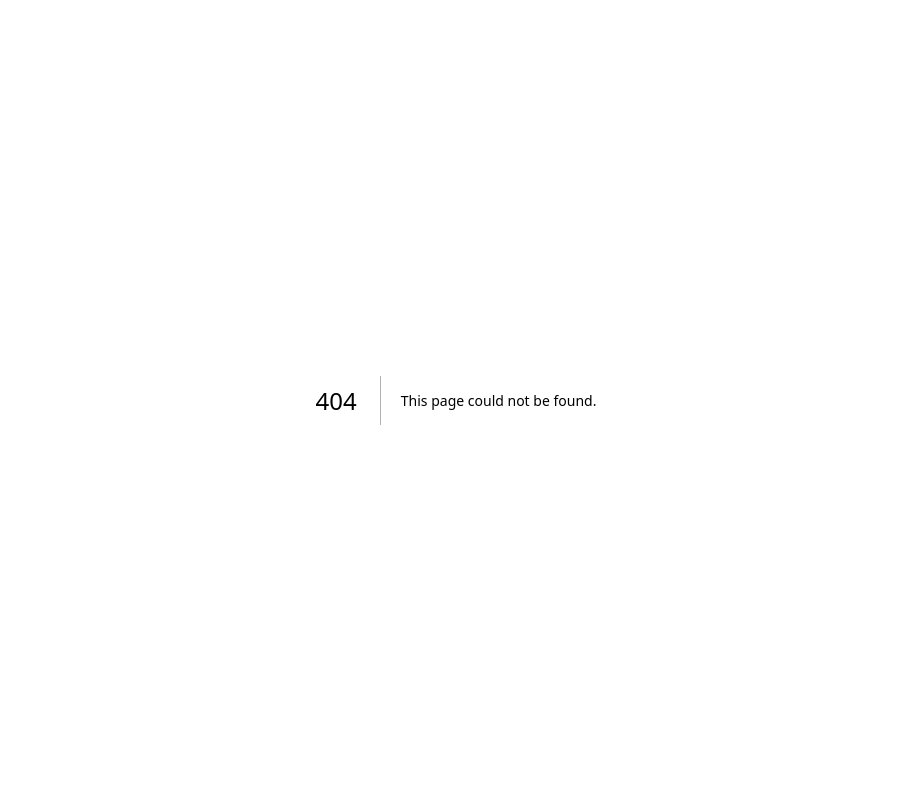
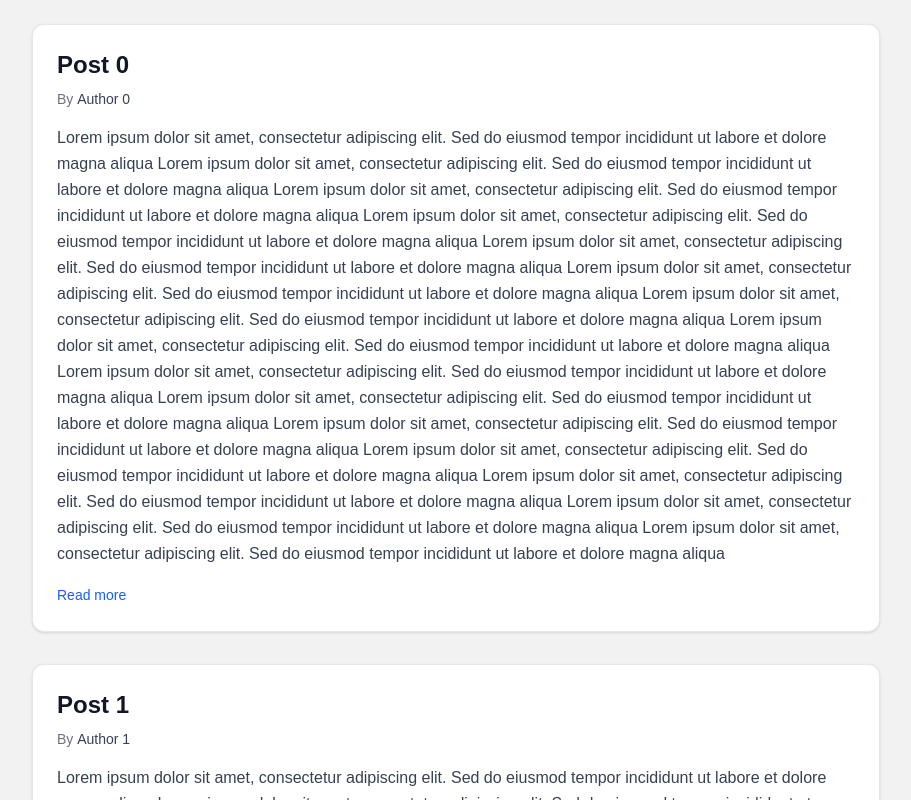
Before and after one commit to quiteelight/blog-posts, a Next.js app in the folder nextjs/: page /ssr in a window 1280 px wide. Before the commit this address had no page. Shown: the top 800 px of the page, without its empty margins (184-1095 px from the left). Built offline with nearby package versions, Linux system fonts and the light colour scheme.

Commit message:
Add SSR solution

```diff
--- /dev/null
+++ b/nextjs/src/app/ssr/page.js
@@ -0,0 +1,10 @@
+export const dynamic = 'force-dynamic'
+
+import { getData } from "@/services/data"
+import List from '@/components/List'
+
+export default async function Page() {
+  const data = await getData()
+
+  return <List items={data} />
+}
```
